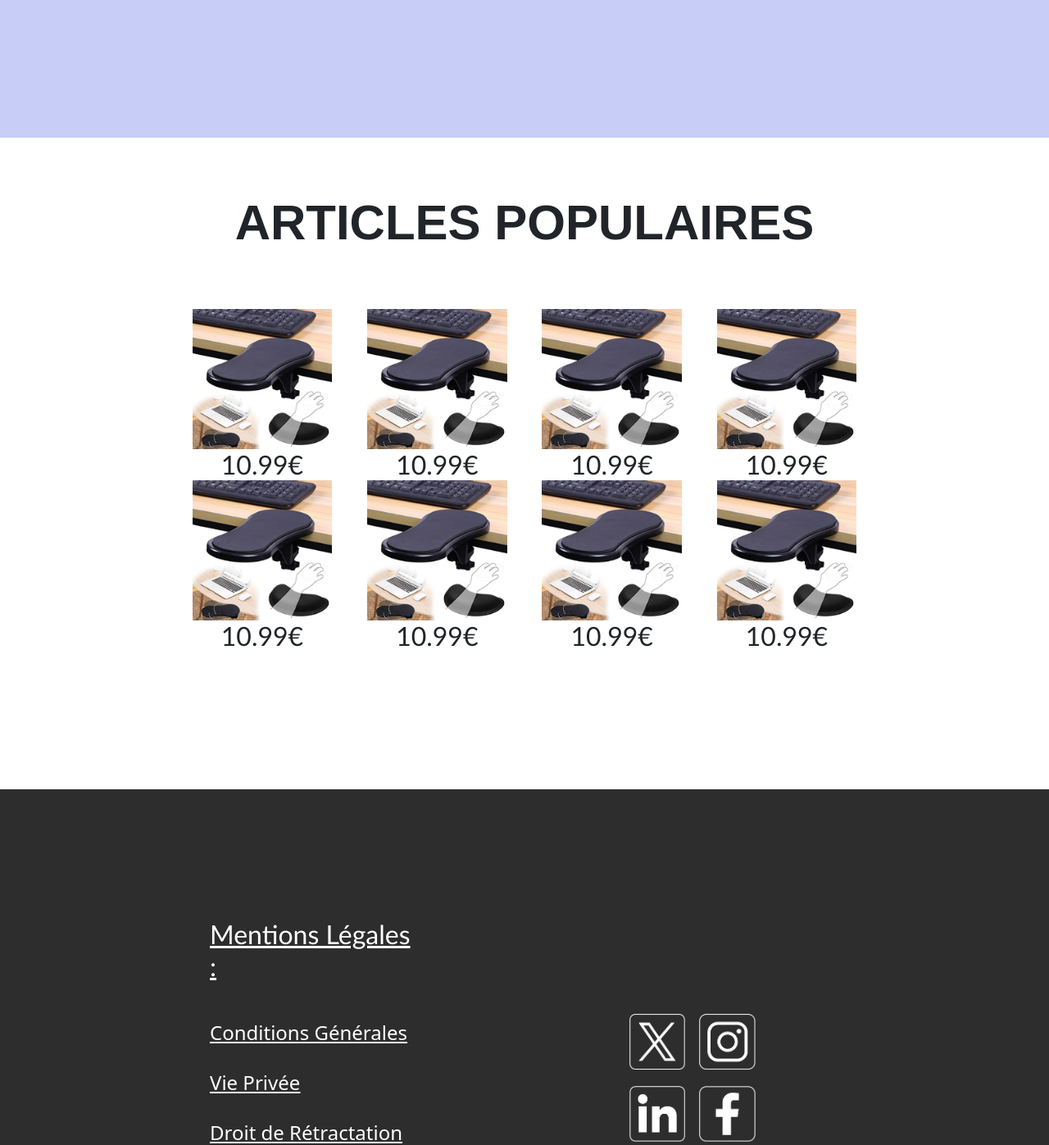
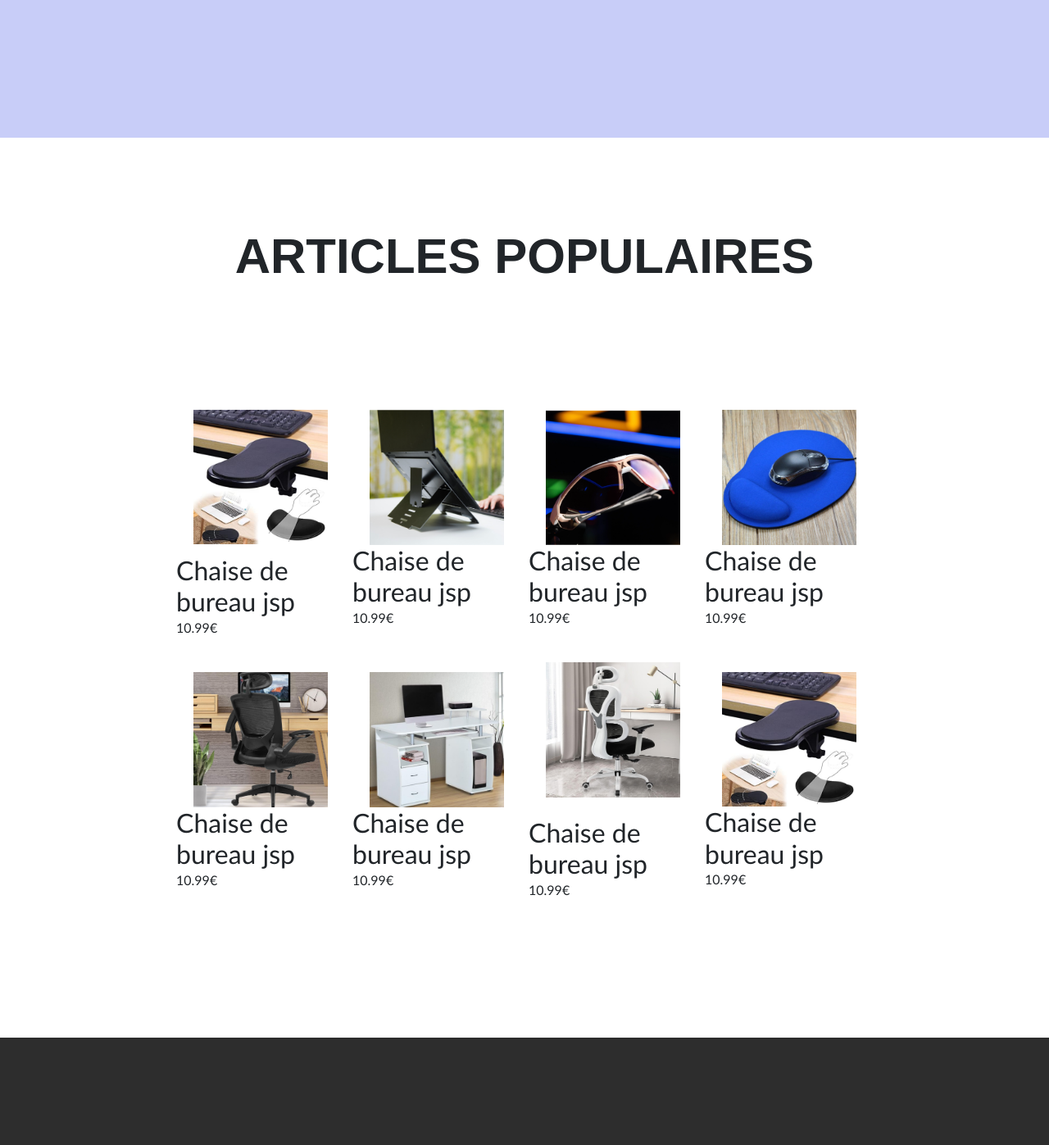
Before and after one commit to Haissan2842/Ergop-Code, a PHP site: page / in a window 1280 px wide. Shown: the part 3637-5034 px from the top of the page at 82% size. Run offline with PHP 8.4, Linux system fonts and the light colour scheme.

Commit message:
Chloé 8/12 16h

```diff
--- a/css/style.css
+++ b/css/style.css
@@ -1,4 +1,5 @@
 /* Par défault */
+/* Utiliser shopify le CMS */
 
 body, h1, h2, h3, p, ul, li {
     margin: 0;
@@ -292,8 +293,12 @@ footer {
 .articlepopulaire {  display: grid;
   grid-template-columns: 1fr 1fr 1fr 1fr 1fr 1fr;
   grid-template-rows: 1fr 1fr 1fr;
-  gap: 0px 0px;
+  gap: 30px 10px;
   grid-auto-flow: row;
+  justify-content: center;
+  align-content: center;
+  justify-items: center;
+  align-items: center;
   grid-template-areas:
     ". titre titre titre titre ."
     ". article1 article2 article3 article4 ."
--- a/index.html
+++ b/index.html
@@ -102,49 +102,58 @@
             <div class="article1">
               <img src="Images/reposepoignet.png" width="80%">
               <div class="prix1">
-                <h2>10.99€</h2>
+                <h2>Chaise de bureau jsp</h2>
+                 <p>10.99€</p>
               </div>
             </div>
             <div class="article2">
-              <img src="Images/reposepoignet.png" width="80%">
+              <img src="Images/Article populaire 1.png" width="80%">
               <div class="prix2">
-                <h2>10.99€</h2>
+                <h2>Chaise de bureau jsp</h2>
+                  <p>10.99€</p>
               </div>
             </div>
             <div class="article3">
-              <img src="Images/reposepoignet.png" width="80%">
+              <img src="Images/Article populaire 2.png" width="80%">
               <div class="prix3">
-                <h2>10.99€</h2>
+                <h2>Chaise de bureau jsp</h2>
+                <p>10.99€</p>
               </div>
             </div>
             <div class="article4">
-              <img src="Images/reposepoignet.png" width="80%">
+              <img src="Images/Article populaire 4.png" width="80%">
               <div class="prix4">
-                <h2>10.99€</h2>
+                <h2>Chaise de bureau jsp</h2>
+                <p>10.99€</p>
               </div>
             </div>
             <div class="article5">
-              <img src="Images/reposepoignet.png" width="80%">
+              <img src="Images/Article populaire 5.png" width="80%">
               <div class="prix5">
-                <h2>10.99€</h2>
+                <h2>Chaise de bureau jsp</h2>
+                <p>10.99€</p>
               </div>
             </div>
             <div class="article6">
-              <img src="Images/reposepoignet.png" width="80%">
+              <img src="Images/Article populaire 6.png" width="80%">
               <div class="prix6">
-                <h2>10.99€</h2>
+                <h2>Chaise de bureau jsp</h2>
+                <p>10.99€</p>
               </div>
             </div>
             <div class="article7">
-              <img src="Images/reposepoignet.png" width="80%">
+              <img src="Images/Article populaire 7.png" width="80%">
               <div class="prix7">
-                <h2>10.99€</h2>
+                <br>
+                <h2>Chaise de bureau jsp</h2>
+                  <p>10.99€</p>
               </div>
             </div>
             <div class="article8">
               <img src="Images/reposepoignet.png" width="80%">
               <div class="prix8">
-                <h2>10.99€</h2>
+                <h2>Chaise de bureau jsp</h2>
+                  <p>10.99€</p>
               </div>
             </div>
           </div>
```
Also changed, not shown: Images/Article populaire 1.png (added), Images/Article populaire 2.png (added), Images/Article populaire 4.png (added), Images/Article populaire 5.png (added), Images/Article populaire 6.png (added), Images/Article populaire 7.png (added), Images/Groupe de masques 23.png (added).
